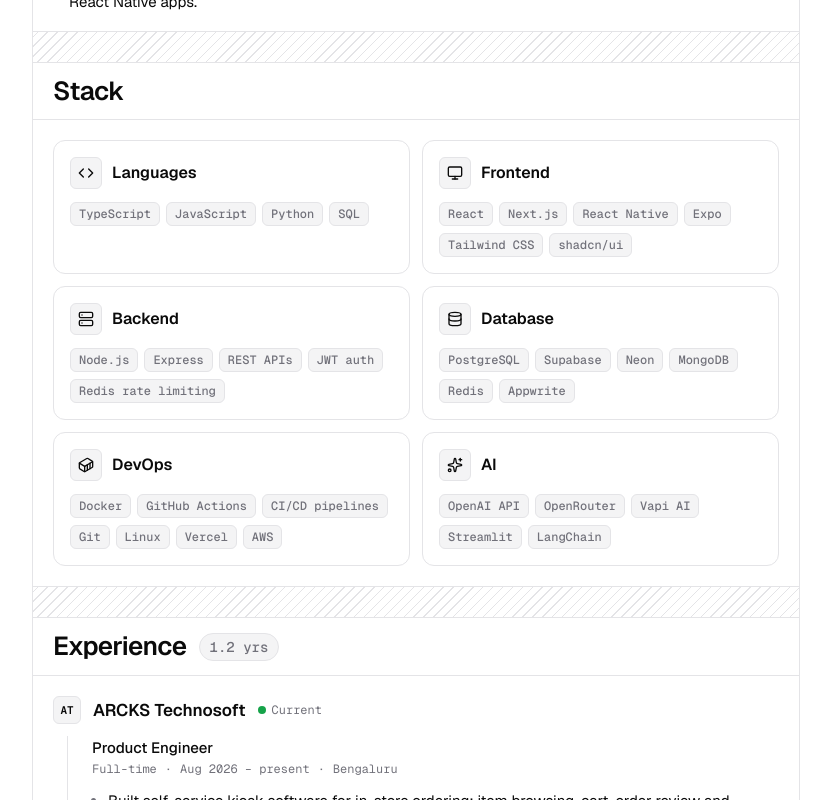
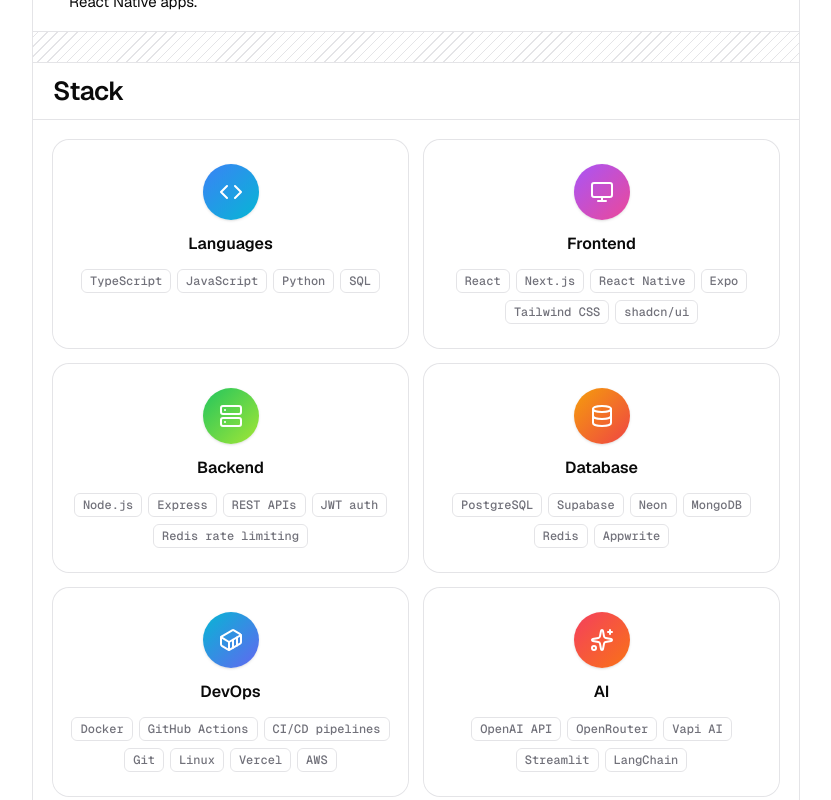
Before and after one commit to V-M-B/Portfolio, a Next.js app: page / in a window 1280 px wide. Shown: the part 820-1620 px from the top of the page, without its empty margins (224-1055 px from the left). Built offline with nearby package versions, Linux system fonts and the light colour scheme; a web font is replaced by a local one.

Commit message:
Add profile photo and ncdai-style glow cards for Stack
- Avatar cropped from the new profile photo.
- Stack cards use the @ncdai/glow-card-grid technique: a blurred, saturated
  copy of each card's coloured icon follows the pointer and lights up the
  border through a backdrop-filtered ring.

```diff
--- a/src/app/globals.css
+++ b/src/app/globals.css
@@ -93,35 +93,6 @@
   to { background-position: -150% 0; }
 }
 
-/* 2. Glow cards */
-.glow-card {
-  position: relative;
-  border: 1px solid var(--border);
-  border-radius: 12px;
-  isolation: isolate;
-  --x: -500px;
-  --y: -500px;
-}
-.glow-card::before {
-  content: "";
-  position: absolute;
-  inset: -1px;
-  padding: 1.5px;
-  border-radius: inherit;
-  pointer-events: none;
-  background: radial-gradient(220px circle at var(--x) var(--y), var(--glow), transparent 65%);
-  mask: linear-gradient(#000 0 0) content-box exclude, linear-gradient(#000 0 0);
-}
-.glow-card::after {
-  content: "";
-  position: absolute;
-  inset: 0;
-  z-index: -1;
-  border-radius: inherit;
-  pointer-events: none;
-  background: radial-gradient(300px circle at var(--x) var(--y), color-mix(in srgb, var(--glow) 9%, transparent), transparent 60%);
-}
-
 /* 4. Theme toggle: circle blur reveal from the top-left */
 ::view-transition-old(root),
 ::view-transition-new(root) {
--- a/src/components/effects/glow-card.tsx
+++ b/src/components/effects/glow-card.tsx
@@ -1,38 +1,133 @@
 "use client";
 
-import { useRef } from "react";
+import { useEffect, useRef } from "react";
 
 import { cn } from "@/lib/utils";
 
-/** Grid that writes the cursor position into every card so the glow flows across neighbours. */
-export function GlowGrid({ className, children }: { className?: string; children: React.ReactNode }) {
-  const ref = useRef<HTMLDivElement>(null);
+// Adapted from @ncdai/glow-card-grid (chanhdai.com): a blurred, saturated copy of each
+// card's art follows the pointer, and a backdrop-filtered ring turns it into a glowing border.
 
-  const cards = () => Array.from(ref.current?.querySelectorAll<HTMLElement>(".glow-card") ?? []);
+export type GlowCardGridProps = React.ComponentPropsWithoutRef<"div"> & {
+  cardRadius?: number;
+  iconBlur?: number;
+  iconSaturate?: number;
+  iconBrightness?: number;
+  iconScale?: number;
+  iconOpacity?: number;
+  borderWidth?: number;
+  borderBlur?: number;
+  borderSaturate?: number;
+  borderBrightness?: number;
+  borderContrast?: number;
+};
+
+export function GlowCardGrid({
+  cardRadius = 16,
+  iconBlur = 25,
+  iconSaturate = 5,
+  iconBrightness = 1.3,
+  iconScale = 4,
+  iconOpacity = 0.3,
+  borderWidth = 3,
+  borderBlur = 10,
+  borderSaturate = 4.2,
+  borderBrightness = 2.5,
+  borderContrast = 2.5,
+  className,
+  style,
+  ...props
+}: GlowCardGridProps) {
+  const gridRef = useRef<HTMLDivElement>(null);
+
+  useEffect(() => {
+    if (window.matchMedia("(prefers-reduced-motion: reduce)").matches) return;
+
+    const handlePointerMove = (event: PointerEvent) => {
+      const cards = gridRef.current?.querySelectorAll<HTMLElement>("[data-slot='glow-card']") ?? [];
+      cards.forEach((card) => {
+        const rect = card.getBoundingClientRect();
+        const x = (event.clientX - (rect.left + rect.width / 2)) / (rect.width / 2);
+        const y = (event.clientY - (rect.top + rect.height / 2)) / (rect.height / 2);
+        card.style.setProperty("--pointer-x", x.toFixed(3));
+        card.style.setProperty("--pointer-y", y.toFixed(3));
+      });
+    };
+
+    document.addEventListener("pointermove", handlePointerMove);
+    return () => document.removeEventListener("pointermove", handlePointerMove);
+  }, []);
 
   return (
     <div
-      ref={ref}
-      className={className}
-      onPointerMove={(e) =>
-        cards().forEach((c) => {
-          const r = c.getBoundingClientRect();
-          c.style.setProperty("--x", `${e.clientX - r.left}px`);
-          c.style.setProperty("--y", `${e.clientY - r.top}px`);
-        })
+      ref={gridRef}
+      className={cn("grid w-full gap-4", className)}
+      style={
+        {
+          "--card-radius": `${cardRadius}px`,
+          "--card-icon-blur": `${iconBlur}px`,
+          "--card-icon-saturate": iconSaturate,
+          "--card-icon-brightness": iconBrightness,
+          "--card-icon-scale": iconScale,
+          "--card-icon-opacity": iconOpacity,
+          "--card-border-width": `${borderWidth}px`,
+          "--card-border-blur": `${borderBlur}px`,
+          "--card-border-saturate": borderSaturate,
+          "--card-border-brightness": borderBrightness,
+          "--card-border-contrast": borderContrast,
+          ...style,
+        } as React.CSSProperties
       }
-      onPointerLeave={() =>
-        cards().forEach((c) => {
-          c.style.setProperty("--x", "-500px");
-          c.style.setProperty("--y", "-500px");
-        })
-      }
+      {...props}
+    />
+  );
+}
+
+/** `art` is the colourful element whose blurred copy produces the glow. */
+export function GlowCard({
+  art,
+  className,
+  children,
+}: {
+  art: React.ReactNode;
+  className?: string;
+  children: React.ReactNode;
+}) {
+  return (
+    <div
+      data-slot="glow-card"
+      className={cn("@container relative w-full overflow-hidden rounded-(--card-radius) ring-1 ring-border", className)}
     >
-      {children}
+      <div className="relative flex size-full overflow-hidden rounded-(--card-radius) [clip-path:inset(0_round_var(--card-radius))]">
+        <div
+          aria-hidden
+          className={cn(
+            "pointer-events-none absolute inset-0 flex items-center justify-center",
+            "translate-x-[calc(var(--pointer-x,-10)*50cqi)] translate-y-[calc(var(--pointer-y,-10)*50cqi)] translate-z-0 scale-(--card-icon-scale)",
+            "blur-(--card-icon-blur) brightness-(--card-icon-brightness) saturate-(--card-icon-saturate)",
+            "opacity-(--card-icon-opacity) will-change-[transform,filter]"
+          )}
+        >
+          {art}
+        </div>
+        <div className="relative z-1 flex flex-1 flex-col">{children}</div>
+      </div>
+
+      <div
+        aria-hidden
+        className={cn(
+          "pointer-events-none absolute inset-0 translate-z-0 rounded-(--card-radius)",
+          "border-(length:--card-border-width) border-solid border-transparent",
+          "backdrop-blur-(--card-border-blur) backdrop-brightness-(--card-border-brightness) backdrop-contrast-(--card-border-contrast) backdrop-saturate-(--card-border-saturate)",
+          "[clip-path:inset(0_round_var(--card-radius))]"
+        )}
+        style={{
+          maskImage: "linear-gradient(#fff 0 100%), linear-gradient(#fff 0 100%)",
+          maskOrigin: "border-box, padding-box",
+          maskClip: "border-box, padding-box",
+          maskComposite: "exclude",
+          WebkitMaskComposite: "xor",
+        }}
+      />
     </div>
   );
 }
-
-export function GlowCard({ className, children }: { className?: string; children: React.ReactNode }) {
-  return <div className={cn("glow-card", className)}>{children}</div>;
-}
--- a/src/components/sections/stack.tsx
+++ b/src/components/sections/stack.tsx
@@ -1,37 +1,44 @@
 import { Code, Container, Database, Monitor, Server, Sparkles } from "lucide-react";
 
 import { Section } from "@/components/layout/section";
-import { GlowCard, GlowGrid } from "@/components/effects/glow-card";
+import { GlowCard, GlowCardGrid } from "@/components/effects/glow-card";
 import { Badge } from "@/components/ui/badge";
 import { profile } from "@/data/profile";
 
 const ICONS = { Code, Container, Database, Monitor, Server, Sparkles } as const;
 
+function IconOrb({ icon, colors }: { icon: keyof typeof ICONS; colors: readonly [string, string] }) {
+  const Icon = ICONS[icon];
+  return (
+    <span
+      className="flex size-14 items-center justify-center rounded-full text-white shadow-sm"
+      style={{ background: `linear-gradient(135deg, ${colors[0]}, ${colors[1]})` }}
+    >
+      <Icon className="size-6" aria-hidden />
+    </span>
+  );
+}
+
 export function Stack() {
   return (
     <Section id="stack" title={profile.labels.stack}>
-      <GlowGrid className="grid gap-3 px-5 py-5 min-[600px]:grid-cols-2">
-        {profile.stack.map((group) => {
-          const Icon = ICONS[group.icon];
-          return (
-            <GlowCard key={group.title} className="p-4">
-              <div className="mb-3 flex items-center gap-2.5">
-                <span className="flex size-8 items-center justify-center rounded-md border bg-muted">
-                  <Icon className="size-4" aria-hidden />
-                </span>
-                <h3 className="text-base font-semibold">{group.title}</h3>
-              </div>
-              <ul className="flex flex-wrap gap-1.5">
+      <GlowCardGrid className="px-5 py-5 min-[600px]:grid-cols-2">
+        {profile.stack.map((group) => (
+          <GlowCard key={group.title} art={<IconOrb icon={group.icon} colors={group.colors} />}>
+            <div className="flex flex-col items-center gap-3 px-4 py-6 text-center">
+              <IconOrb icon={group.icon} colors={group.colors} />
+              <h3 className="text-base font-semibold">{group.title}</h3>
+              <ul className="flex flex-wrap justify-center gap-1.5">
                 {group.items.map((item) => (
                   <li key={item}>
-                    <Badge>{item}</Badge>
+                    <Badge className="bg-background/60 backdrop-blur-sm">{item}</Badge>
                   </li>
                 ))}
               </ul>
-            </GlowCard>
-          );
-        })}
-      </GlowGrid>
+            </div>
+          </GlowCard>
+        ))}
+      </GlowCardGrid>
     </Section>
   );
 }
--- a/src/data/profile.ts
+++ b/src/data/profile.ts
@@ -83,12 +83,12 @@
     "Outside work I ship full-stack and mobile side projects, from an AI resume analyzer to cross-platform React Native apps.",
   ],
   stack: [
-    { title: "Languages", icon: "Code", items: ["TypeScript", "JavaScript", "Python", "SQL"] },
-    { title: "Frontend", icon: "Monitor", items: ["React", "Next.js", "React Native", "Expo", "Tailwind CSS", "shadcn/ui"] },
-    { title: "Backend", icon: "Server", items: ["Node.js", "Express", "REST APIs", "JWT auth", "Redis rate limiting"] },
-    { title: "Database", icon: "Database", items: ["PostgreSQL", "Supabase", "Neon", "MongoDB", "Redis", "Appwrite"] },
-    { title: "DevOps", icon: "Container", items: ["Docker", "GitHub Actions", "CI/CD pipelines", "Git", "Linux", "Vercel", "AWS"] },
-    { title: "AI", icon: "Sparkles", items: ["OpenAI API", "OpenRouter", "Vapi AI", "Streamlit", "LangChain"] },
+    { title: "Languages", colors: ["#3b82f6", "#06b6d4"], icon: "Code", items: ["TypeScript", "JavaScript", "Python", "SQL"] },
+    { title: "Frontend", colors: ["#a855f7", "#ec4899"], icon: "Monitor", items: ["React", "Next.js", "React Native", "Expo", "Tailwind CSS", "shadcn/ui"] },
+    { title: "Backend", colors: ["#22c55e", "#a3e635"], icon: "Server", items: ["Node.js", "Express", "REST APIs", "JWT auth", "Redis rate limiting"] },
+    { title: "Database", colors: ["#f59e0b", "#ef4444"], icon: "Database", items: ["PostgreSQL", "Supabase", "Neon", "MongoDB", "Redis", "Appwrite"] },
+    { title: "DevOps", colors: ["#06b6d4", "#6366f1"], icon: "Container", items: ["Docker", "GitHub Actions", "CI/CD pipelines", "Git", "Linux", "Vercel", "AWS"] },
+    { title: "AI", colors: ["#f43f5e", "#f97316"], icon: "Sparkles", items: ["OpenAI API", "OpenRouter", "Vapi AI", "Streamlit", "LangChain"] },
   ],
   experience: [
     {
```
Also changed, not shown: public/avatar.jpg (added).
